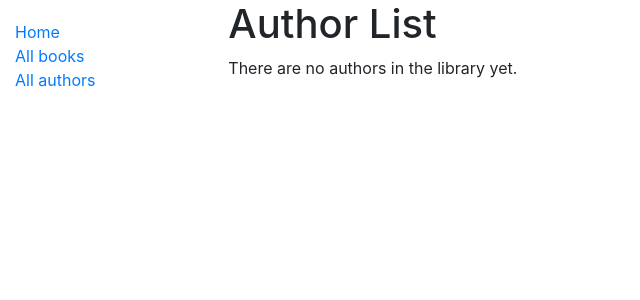
After one commit to adriantomczak/eLibrary, a Django app: page /catalog/authors/ in a window 1280 px wide. The commit adds this page. Shown: the top 300 px of the page, without its empty margins (0-640 px from the left). Run offline with Django 3.2, Linux system fonts and the light colour scheme; data that the repository does not hold is empty; some libraries are stand-ins or nearby versions.

Commit message:
views & templates

```diff
--- a/elibrary/catalog/templates/base.html
+++ b/elibrary/catalog/templates/base.html
@@ -16,7 +16,7 @@
                     <ul class="sidebar-nav">
                         <li><a href="{% url 'index' %}">Home</a></li>
                         <li><a href="{% url 'books' %}">All books</a></li>
-                        <li><a href="">All authors</a></li>
+                        <li><a href="{% url 'authors' %}">All authors</a></li>
                     </ul>
                 {% endblock %}
             </div>
--- /dev/null
+++ b/elibrary/catalog/templates/catalog/author_list.html
@@ -0,0 +1,18 @@
+{% extends "base.html" %}
+
+{% block content %}
+
+    <h1>Author List</h1>
+    {% if author_list %}
+        <ul>
+            {% for author in author_list %}
+                <li>
+                    <a href="{{ author.get_absolute_url }}">{{ author.last_name }}, {{ author.first_name }}</a> ({{ author.date_of_birth }} - {{ author.date_of_death }})
+                </li>
+            {% endfor %}
+        </ul>
+    {% else %}
+        <p>There are no authors in the library yet.</p>
+    {% endif %}
+
+{% endblock %}
--- a/elibrary/catalog/templates/catalog/book_detail.html
+++ b/elibrary/catalog/templates/catalog/book_detail.html
@@ -4,7 +4,7 @@
 
     <h1>Title: {{ book.title }}</h1>
 
-    <p><strong>Author:</strong> <a href="">{{ book.author }}</a></p>
+    <p><strong>Author:</strong> <a href="{% url 'author-detail' book.author.pk %}">{{ book.author }}</a></p>
     <p><strong>Summary:</strong> {{ book.summary }}</p>
     <p><strong>ISBN:</strong> {{ book.isbn }}</p>
     <p><strong>Genre:</strong> {% for genre in book.genre.all %} {{ genre }}{% if not forloop.last %}, {% endif %}{% endfor %}</p>
--- a/elibrary/catalog/urls.py
+++ b/elibrary/catalog/urls.py
@@ -6,4 +6,7 @@ urlpatterns = [
     path('', views.index, name='index'),
     path('books/', views.BookListView.as_view(), name='books'),
     path('book/<int:pk>', views.BookDetailView.as_view(), name='book-detail'),
+    path('authors/', views.AuthorListView.as_view(), name='authors'),
+    path('author/<int:pk>', views.AuthorDetailView.as_view(), name='author-detail')
+
 ]
--- a/elibrary/catalog/views.py
+++ b/elibrary/catalog/views.py
@@ -30,3 +30,13 @@ class BookListView(generic.ListView):
 
 class BookDetailView(generic.DetailView):
     model = Book
+
+
+class AuthorListView(generic.ListView):
+    model = Author
+    paginate_by = 20
+    queryset = Author.objects.all().order_by('last_name')
+
+
+class AuthorDetailView(generic.DetailView):
+    model = Author
```
Also changed, not shown: elibrary/catalog/templates/catalog/author_detail.html (added, +19 -0 lines).
